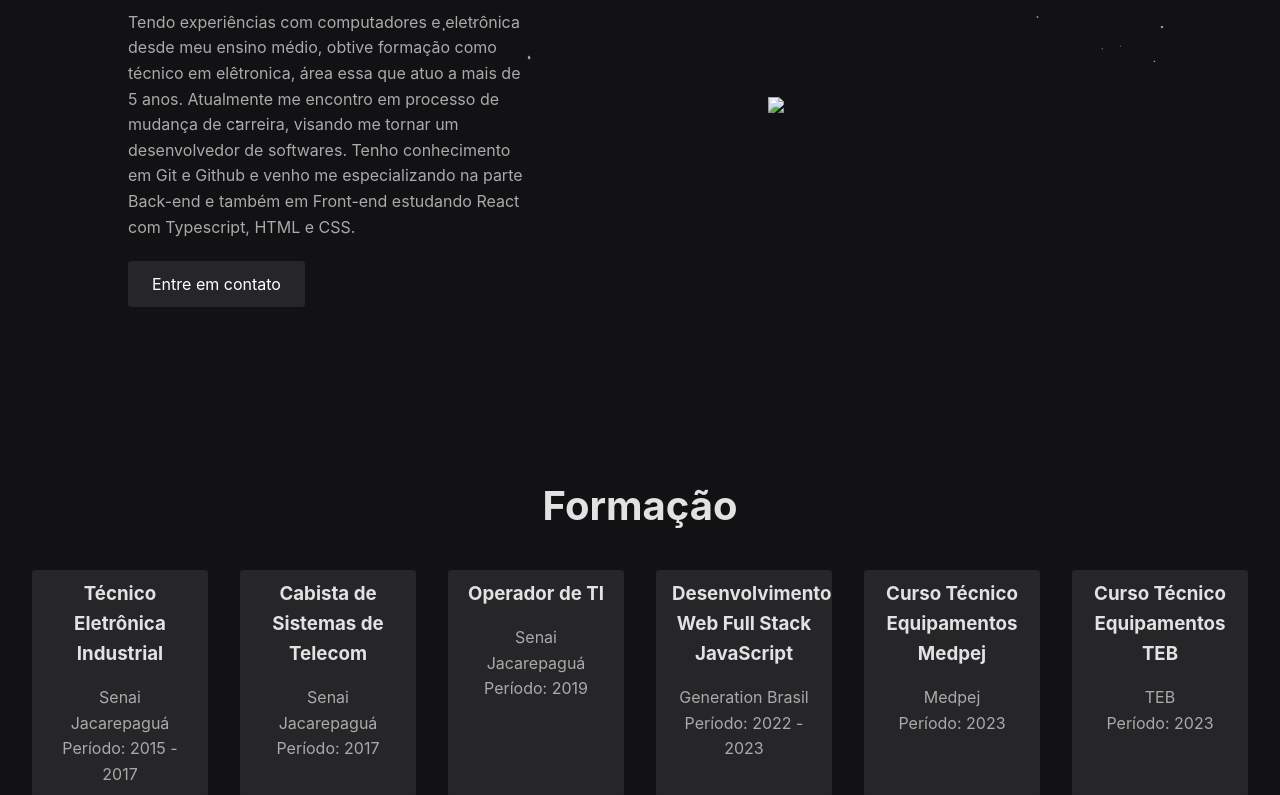
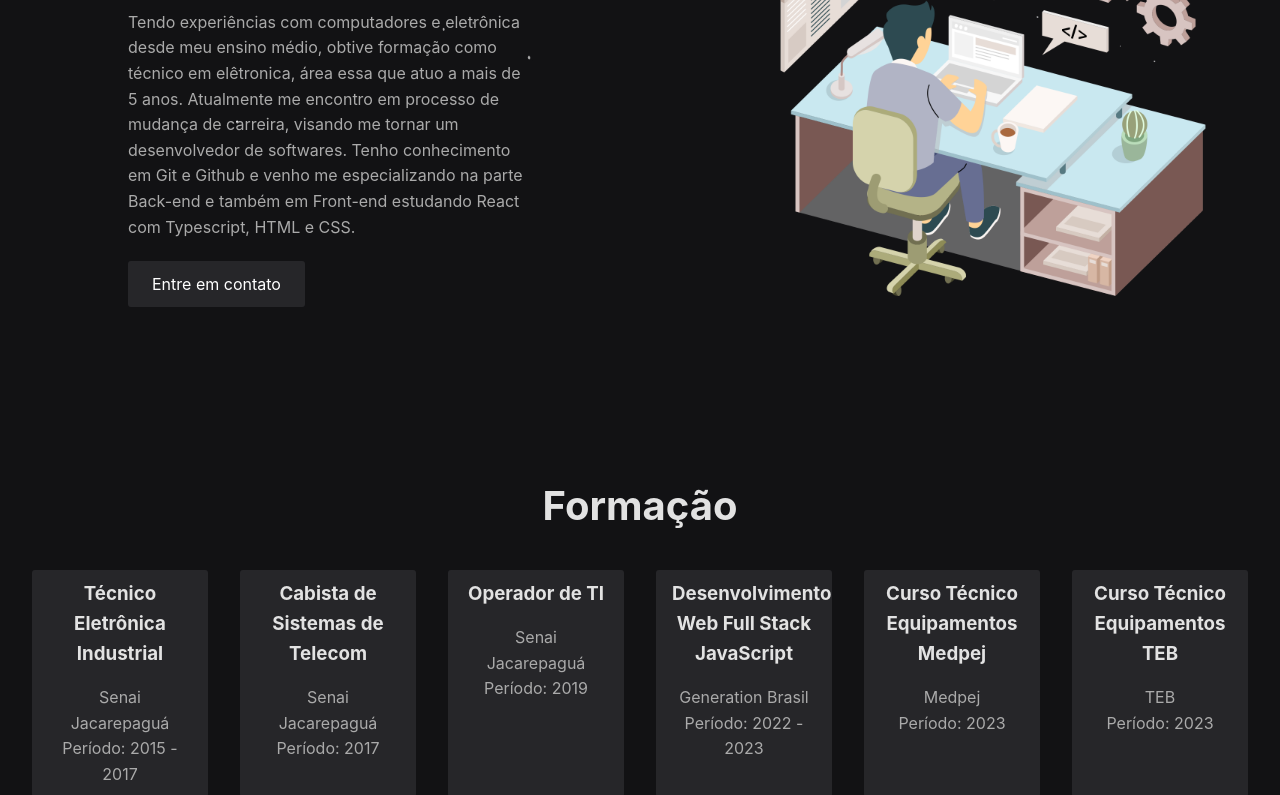
Before and after one commit to Ronald0Freire/RonaldoFreirePortifolioPessoal, a plain HTML site: page index.html in a window 1280 px wide. Shown: the part 275-1070 px from the top of the page. Drawn offline with Linux system fonts and the light colour scheme; the site is published under a folder, as on GitHub Pages, so addresses that start at the root find nothing.

Commit message:
Update index.html
1.1

```diff
--- a/index.html
+++ b/index.html
@@ -32,7 +32,7 @@
                 <a class="botao-de-contato" href="#contato">Entre em contato</a><!--Botão linkando a parte de contato-->
             </div>
             <div class="imagem-sobre">
-                <img src="/assets/imagem-sobre.png" class="imagem-sobre-grid">
+                <img src="assets/imagem-sobre.png" class="imagem-sobre-grid">
             </div>
         </section>
         <section id="formacao" class="container"> <!--Seção de formações-->
```
